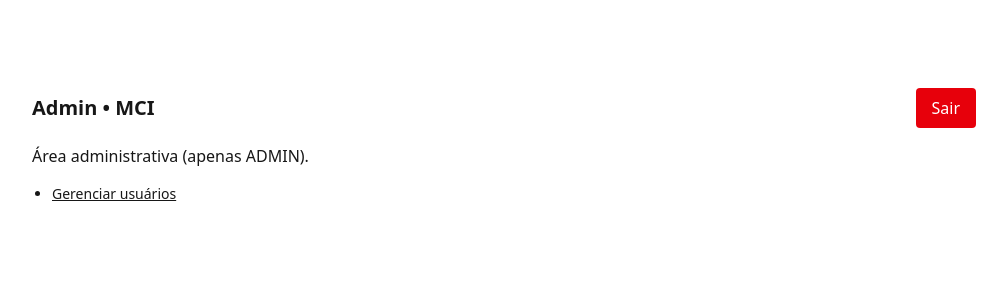
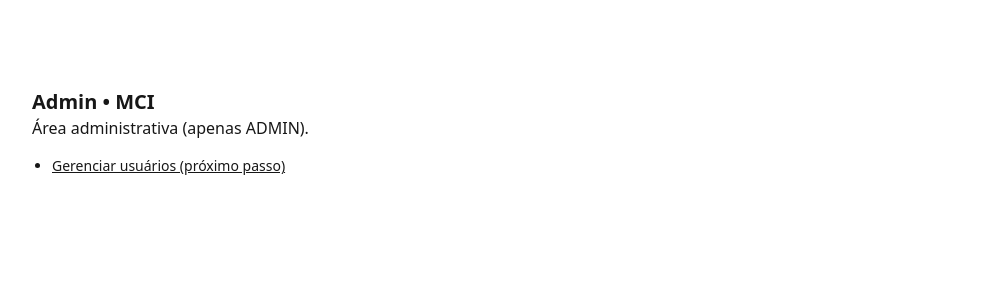
Before and after one commit to devmcibot/Painel-base-mci, a Next.js app: page /admin in a window 1280 px wide. Shown: the top 300 px of the page, without its empty margins (248-1255 px from the left). Built offline with nearby package versions, Linux system fonts and the light colour scheme; no server answers; sample sign-in values are in the browser's storage.

Commit message:
Update page.tsx

```diff
--- a/src/app/admin/page.tsx
+++ b/src/app/admin/page.tsx
@@ -1,7 +1,6 @@
 import { getServerSession } from "next-auth";
 import { redirect } from "next/navigation";
 import { authOptions } from "@/app/api/auth/[...nextauth]/route";
-import { SignOutButton } from "@/components/SignOutButton";
 
 export const dynamic = "force-dynamic";
 
@@ -10,18 +9,13 @@
   if (!session?.user) redirect("/login?callbackUrl=/admin");
 
   return (
-    <div className="max-w-5xl mx-auto p-6 space-y-4">
-      <div className="flex items-center justify-between">
-        <h1 className="text-xl font-semibold">Admin • MCI</h1>
-        <SignOutButton />
-      </div>
-
+    <div className="max-w-5xl mx-auto p-6">
+      <h1 className="text-xl font-semibold">Admin • MCI</h1>
       <p className="mb-4">Área administrativa (apenas ADMIN).</p>
-
       <ul className="list-disc pl-5 text-sm">
         <li>
           <a className="underline" href="/admin/users">
-            Gerenciar usuários
+            Gerenciar usuários (próximo passo)
           </a>
         </li>
       </ul>
```
